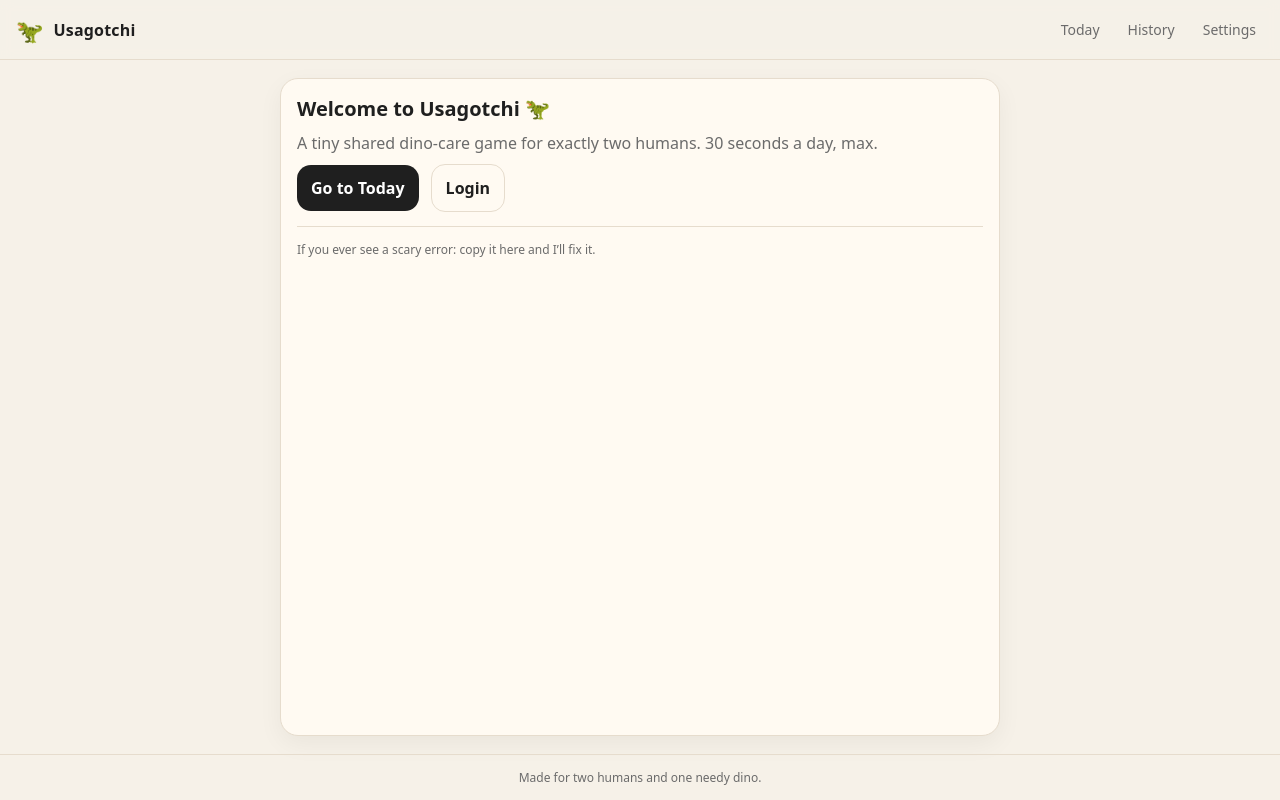
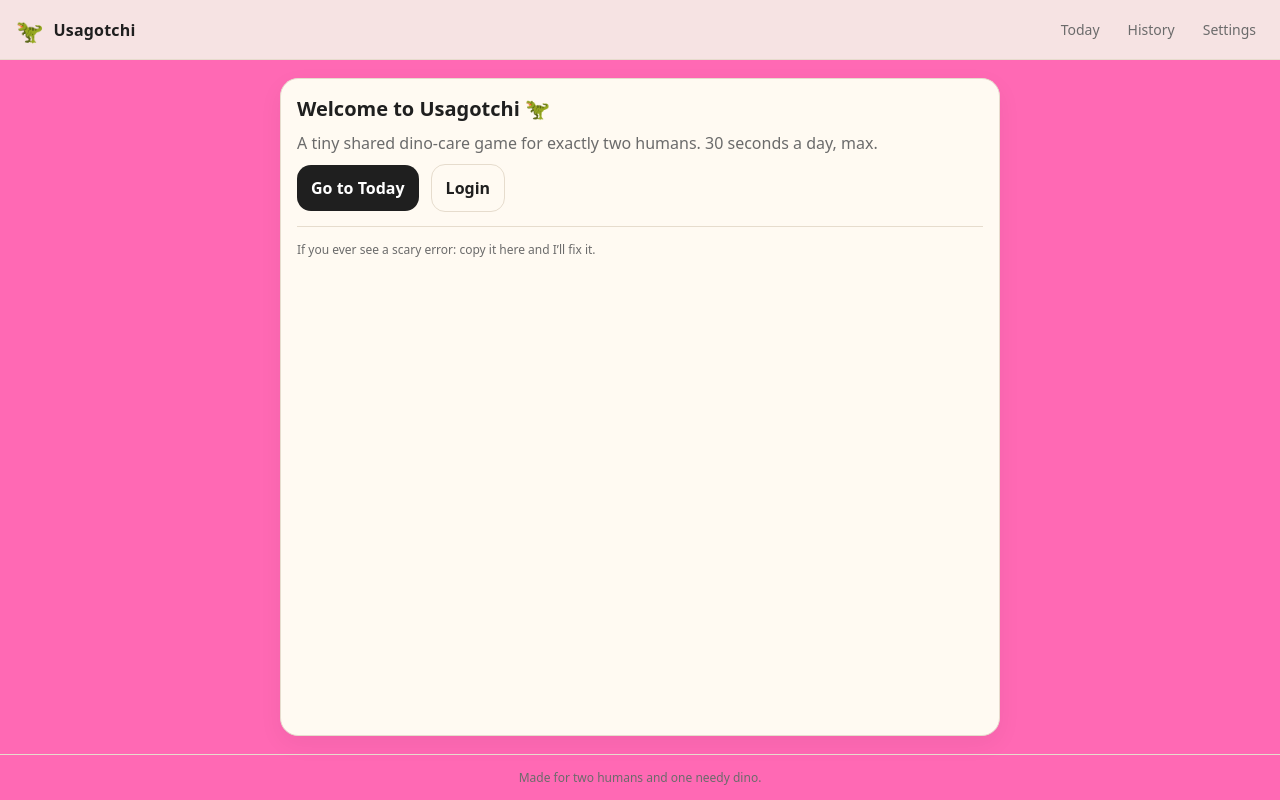
Before and after one commit to LeeroyDL/Usagotchi, a Next.js app: page / in a window 1280 px wide. Built offline with nearby package versions, Linux system fonts and the light colour scheme.

Commit message:
Update globals.css

```diff
--- a/app/globals.css
+++ b/app/globals.css
@@ -1,3 +1,4 @@
+body { background: hotpink !important; }
 :root{
   --bg:#f6f1e8;
   --card:#fffaf2;
```
